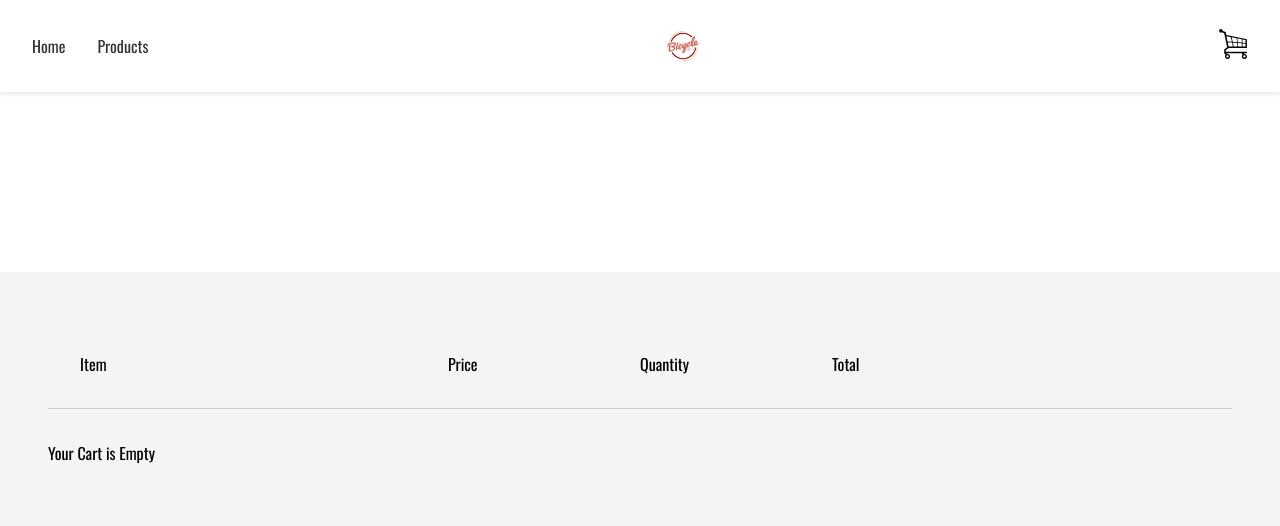
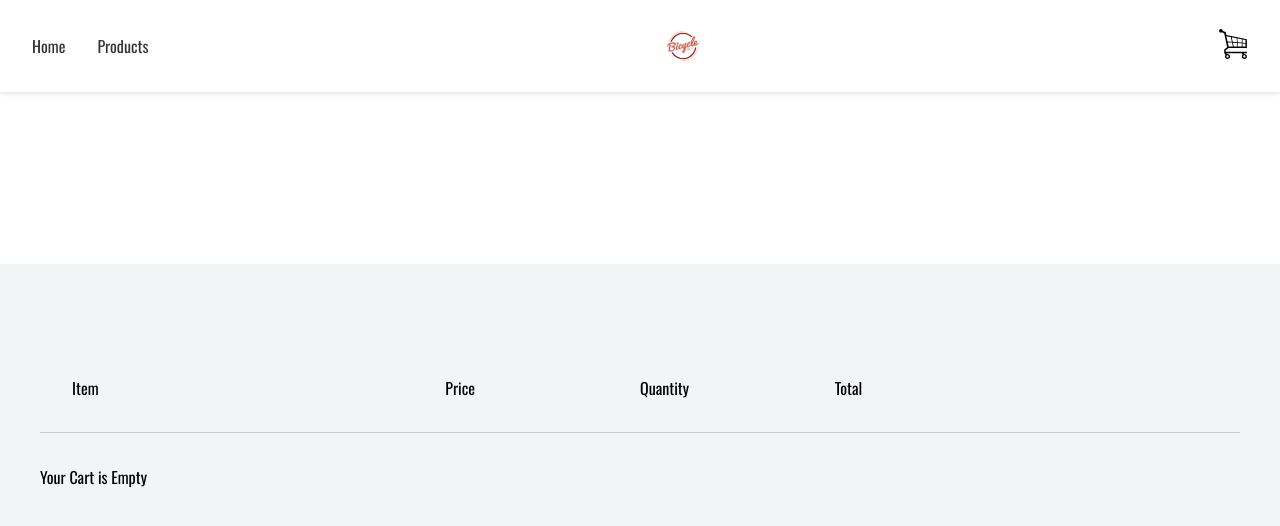
Before and after one commit to Peluhott/Shopping-Website, a React (Vite) app: page /cart in a window 1280 px wide. Shown: the top 526 px of the page. Built offline with nearby package versions, Linux system fonts and the light colour scheme.

Commit message:
fixed minor issues

```diff
--- a/src/Components/Cart.css
+++ b/src/Components/Cart.css
@@ -5,6 +5,7 @@
     max-width: 1200px;
     margin: 0 auto;
     padding: 2rem;
+    padding-top: 5rem;
 }
 
 .cart-header {
@@ -32,14 +33,14 @@
     font-weight: bold;
 }
 
-.subtotal-text{
-    text-align:center;
+.subtotal-text {
+    text-align: center;
     font-size: 2rem;
 }
 
-@media (max-width:760px){
-.cart-header {
-    display: none;
+@media (max-width:760px) {
+    .cart-header {
+        display: none;
 
+    }
 }
-}
--- a/src/Components/Item.jsx
+++ b/src/Components/Item.jsx
@@ -1,3 +1,7 @@
+
+
+
+
 function Item({ product, onAddToCart }) {
 
     const handleClick = () => {
--- a/src/Pages/ShoppingCart.css
+++ b/src/Pages/ShoppingCart.css
@@ -1,3 +1 @@
-.shop-content {
-    padding: 1rem 1rem;
-}
+.shop-content {}
```
